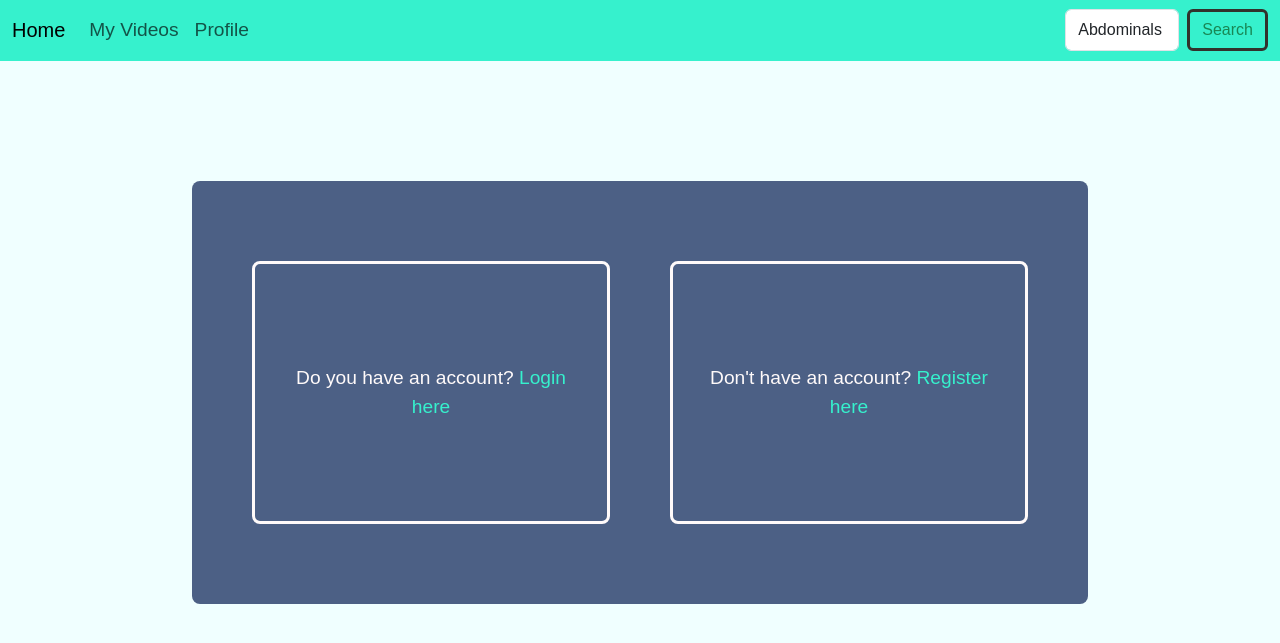
After one commit to bukkicsilla/flask-workout, a Flask app: page /profile in a window 1280 px wide. The commit adds this page. Shown: the top 643 px of the page. Run offline with Flask 2, Linux system fonts and the light colour scheme.

Commit message:
alert color changed and profile: login/signup page added

```diff
--- a/app.py
+++ b/app.py
@@ -70,8 +70,8 @@ def get_exercises():
 
 @app.route('/videos')
 def get_videos():
-    #if not_authorized():
-    #    return redirect('/profile')
+    if not_authorized():
+        return redirect('/profile')
     name = request.args.get('name')
     res_videos = requests.get(f"{BASE_URL_WORKOUT}/videos?name={name}").json()
     #res = requests.get(f"{BASE_URL_WORKOUT}/videos").json()
@@ -92,8 +92,8 @@ def get_my_videos():
 
 @app.route('/my_videos')
 def get_my_videos():
-    #if not_authorized():
-    #    return redirect('/profile')
+    if not_authorized():
+        return redirect('/profile')
     exercises = Exercise.query.all()
     muscle_groups = {}
 
@@ -112,8 +112,6 @@ def get_my_videos():
 
 @app.route('/videos/add/<name>/<videoid>')
 def save_video(name, videoid):
-    #print("name", name)
-    #print("videoid", videoid)
     local_video = Video.query.filter(Video.videoid==videoid, Video.exercise_name == name).first()
     if not local_video:
         videos = requests.get(f"{BASE_URL_WORKOUT}/videos/videoid?videoid={videoid}").json()
@@ -124,7 +122,6 @@ def save_video(name, videoid):
                       exercise_name=video['exercise_name'])
         db.session.add(new_video)
         db.session.commit()
-        #print("videos", video)
         return redirect('/my_videos')
     flash('Video already added', 'msguser')
     return redirect("/")
--- a/static/styles.css
+++ b/static/styles.css
@@ -9,7 +9,8 @@ ul {
   margin: 0;
   padding: 0;
 }
-#home {
+#home,
+#profile {
   background-color: #4c6085;
   width: 70%;
   padding: 30px;
@@ -17,6 +18,9 @@ ul {
   margin: 50px auto;
   display: flex;
   justify-content: space-around;
+}
+#profile {
+  margin-top: 120px;
 }
 #muscle-groups {
   width: 50%;
@@ -32,13 +36,16 @@ input {
   border: 1px solid #32322c;
 }
 .msguser {
-  background-color: indigo;
-  opacity: 0.69;
-  color: snow;
-  width: 50%;
+  background-color: #9370db;
+  color: #fffafa;
+  width: 30%;
   padding: 10px 20px;
   border-radius: 8px;
-  margin: 0 auto;
+  position: absolute;
+  top: 100px;
+  left: 50%;
+  transform: translateX(-50%);
+  /*margin: 5px auto;*/
   text-align: center;
 }
 .pencilsnow a,
@@ -75,22 +82,18 @@ a {
   flex-direction: row;
   flex-wrap: wrap;
 }
-/*.youtube-frame {
-  max-width: 500px;
-  padding: 20px;
-}*/
 #save-video {
   margin: 0 auto;
 }
 
 /*****************************************/
-/* delete anchor button on top right corner of video */
+/* save and delete anchor button on top right corner of video */
 .video-wrapper {
   position: relative;
   display: inline-block;
 }
 
-/* The 'X' anchor tag */
+/* The save '+' and delete 'X' anchor tag */
 .delete-video,
 .add-video {
   display: none;
@@ -106,10 +109,25 @@ a {
   cursor: pointer;
 }
 
-/* Show 'X' when the iframe is hovered */
+/* Show '+' or 'X' when the iframe is hovered */
 .video-wrapper:hover .delete-video,
 .video-wrapper:hover .add-video {
   display: block;
 }
 
 /**************************************/
+
+.auth {
+  border: 3px solid snow;
+  border-radius: 8px;
+  text-align: center;
+  width: 50%;
+  margin: 50px 30px;
+  padding: 100px 20px;
+}
+.auth a {
+  color: #36f1cd;
+}
+.auth a:hover {
+  color: snow;
+}
--- /dev/null
+++ b/templates/profile.html
@@ -0,0 +1,9 @@
+{% extends 'base.html' %} {% block title %} Exercise {% endblock %} {% block
+content %}
+<div class="container" id="profile">
+  <p class="auth">Do you have an account? <a href="/login">Login here</a></p>
+  <p class="auth">
+    Don't have an account? <a href="/register">Register here</a>
+  </p>
+</div>
+{% endblock %}
--- a/templates/videos.html
+++ b/templates/videos.html
@@ -15,7 +15,7 @@ content %}
   </section>-->
   <section class="videos">
     {% for video in videos %}
-    <div class="youtube-frame video-wrapper">
+    <div class="video-wrapper m-5">
       <iframe
         width="320"
         height="180"
```
